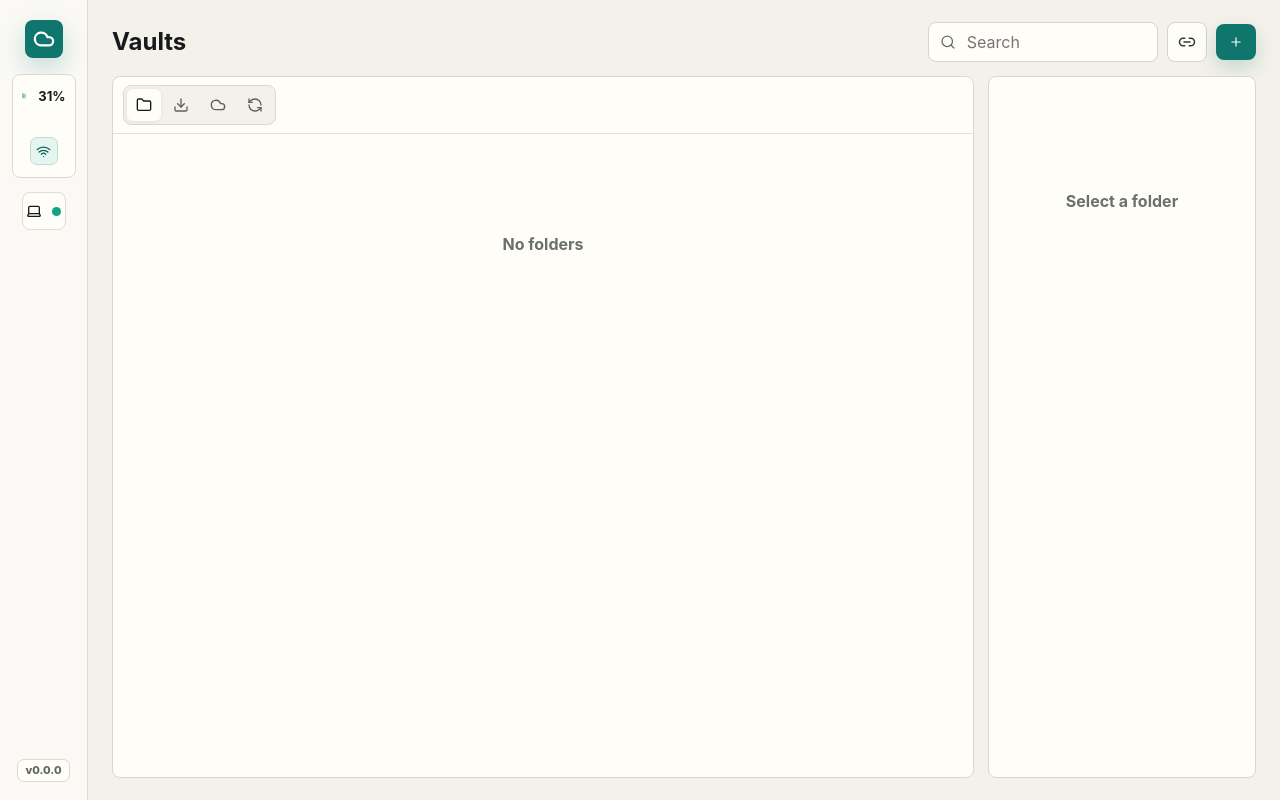
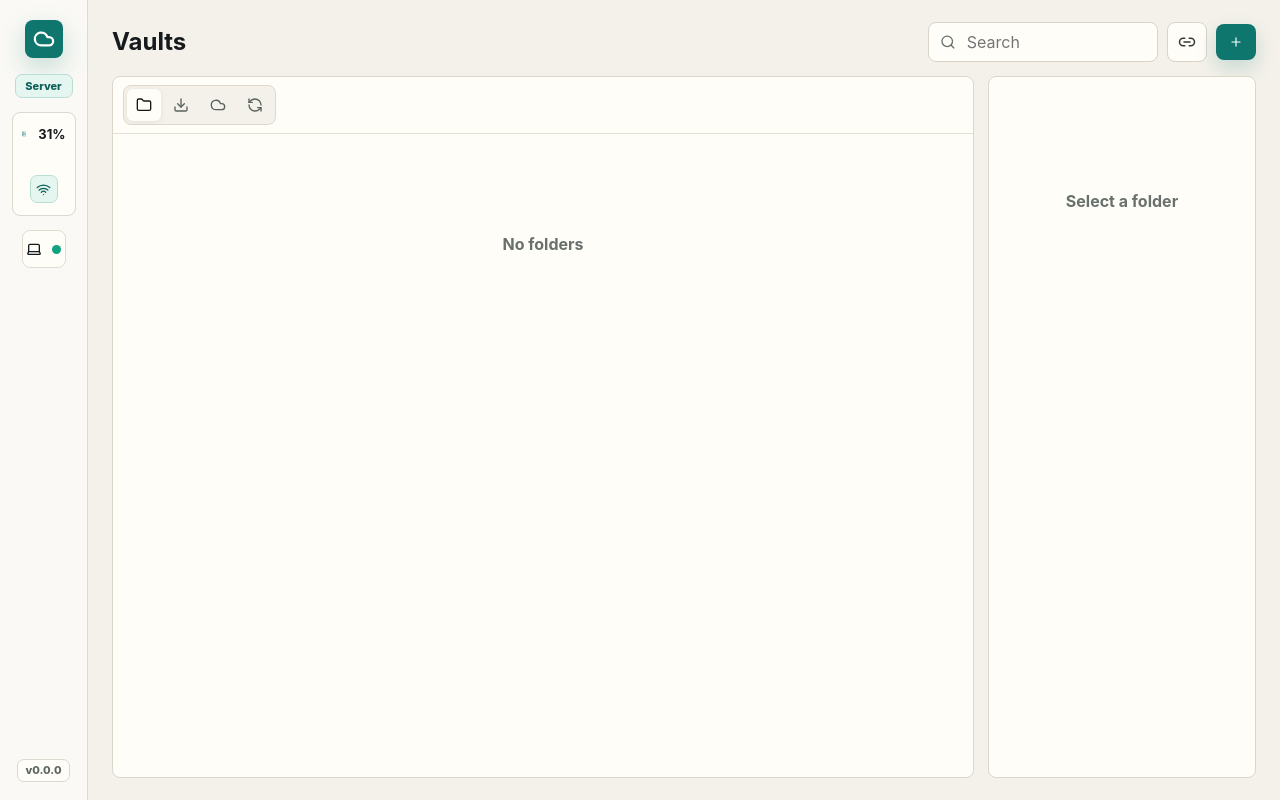
Before and after one commit to nandoanalog/nubem-drive, a React (Vite) app: page / in a window 1280 px wide. Built offline with nearby package versions, Linux system fonts and the light colour scheme.

Commit message:
Show device role in app UI

```diff
--- a/package.json
+++ b/package.json
@@ -1,7 +1,7 @@
 {
   "name": "nubem-drive",
   "private": true,
-  "version": "0.0.19",
+  "version": "0.0.20",
   "description": "Private folder cloud desktop app.",
   "author": "Nando <nando@nubem.org>",
   "homepage": "https://drive.nubem.org",
--- a/src/App.css
+++ b/src/App.css
@@ -72,6 +72,39 @@ button:disabled {
   height: 38px;
   border-radius: 8px;
   box-shadow: 0 10px 26px rgba(15, 118, 110, 0.22);
+}
+
+.role-pill {
+  display: inline-flex;
+  align-items: center;
+  justify-content: center;
+  min-width: 58px;
+  min-height: 24px;
+  padding: 0 7px;
+  border: 1px solid #d7d0c5;
+  border-radius: 7px;
+  background: #fffdf8;
+  color: #403b34;
+  font-size: 11px;
+  font-weight: 800;
+}
+
+.role-pill.server {
+  border-color: #b9ded4;
+  background: #e5f5ef;
+  color: #0e5f59;
+}
+
+.role-pill.client {
+  border-color: #c7d8f3;
+  background: #edf4ff;
+  color: #24508d;
+}
+
+.role-pill.both {
+  border-color: #d9c9f2;
+  background: #f3edff;
+  color: #5d3f8f;
 }
 
 .icon-button,
--- a/src/App.tsx
+++ b/src/App.tsx
@@ -103,6 +103,27 @@ function pairingLine(state: AppState) {
   if (shared > 0) return `${shared} shared`
   if (state.pairing.status === 'error') return 'Check host'
   return 'No vaults'
+}
+
+function roleBadge(state: AppState) {
+  const hasClientVault = state.folders.some((folder) => folder.vaultRole === 'client')
+  const hasStorageVault = state.folders.some((folder) => folder.vaultRole !== 'client')
+  const isServer = state.storageNode.status === 'online' || hasStorageVault || state.pairing.role === 'storage'
+  const isClient = hasClientVault || state.pairing.role === 'client'
+
+  if (isServer && isClient) {
+    return { label: 'Both', title: 'Server and client', className: 'both' }
+  }
+
+  if (isServer) {
+    return { label: 'Server', title: 'Server PC', className: 'server' }
+  }
+
+  if (isClient) {
+    return { label: 'Client', title: 'Client PC', className: 'client' }
+  }
+
+  return { label: 'Setup', title: 'No role yet', className: 'setup' }
 }
 
 const statusIcons: Record<FolderStatus, typeof Cloud> = {
@@ -219,6 +240,7 @@ function App() {
   const selectedFolder = state.folders.find((folder) => folder.id === selectedId) || folders[0] || state.folders[0]
   const selectedFolderId = selectedFolder?.id
   const selectedIsClientVault = selectedFolder?.vaultRole === 'client'
+  const currentRole = roleBadge(state)
 
   useEffect(() => {
     let active = true
@@ -419,6 +441,10 @@ function App() {
           <div className="brand-mark">
             <Cloud size={22} strokeWidth={2.4} />
           </div>
+        </div>
+
+        <div className={`role-pill ${currentRole.className}`} title={currentRole.title} aria-label={currentRole.title}>
+          {currentRole.label}
         </div>
 
         <section className="storage-panel" aria-label="Storage">
```
Also changed, not shown: electron/main.cjs (+28 -1 lines), site/latest.json (+5 -5 lines), 1 other file (tests, documents, lock files or other folders).
